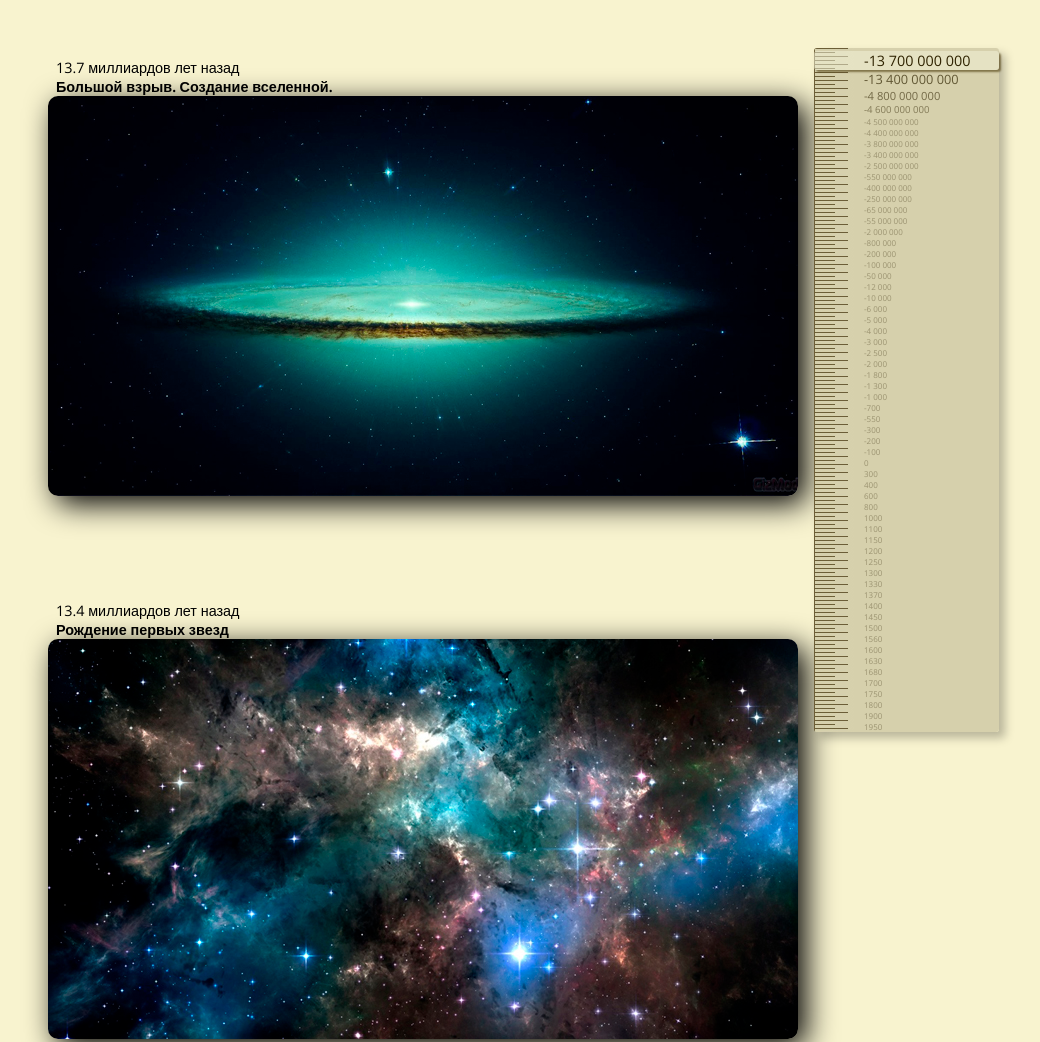
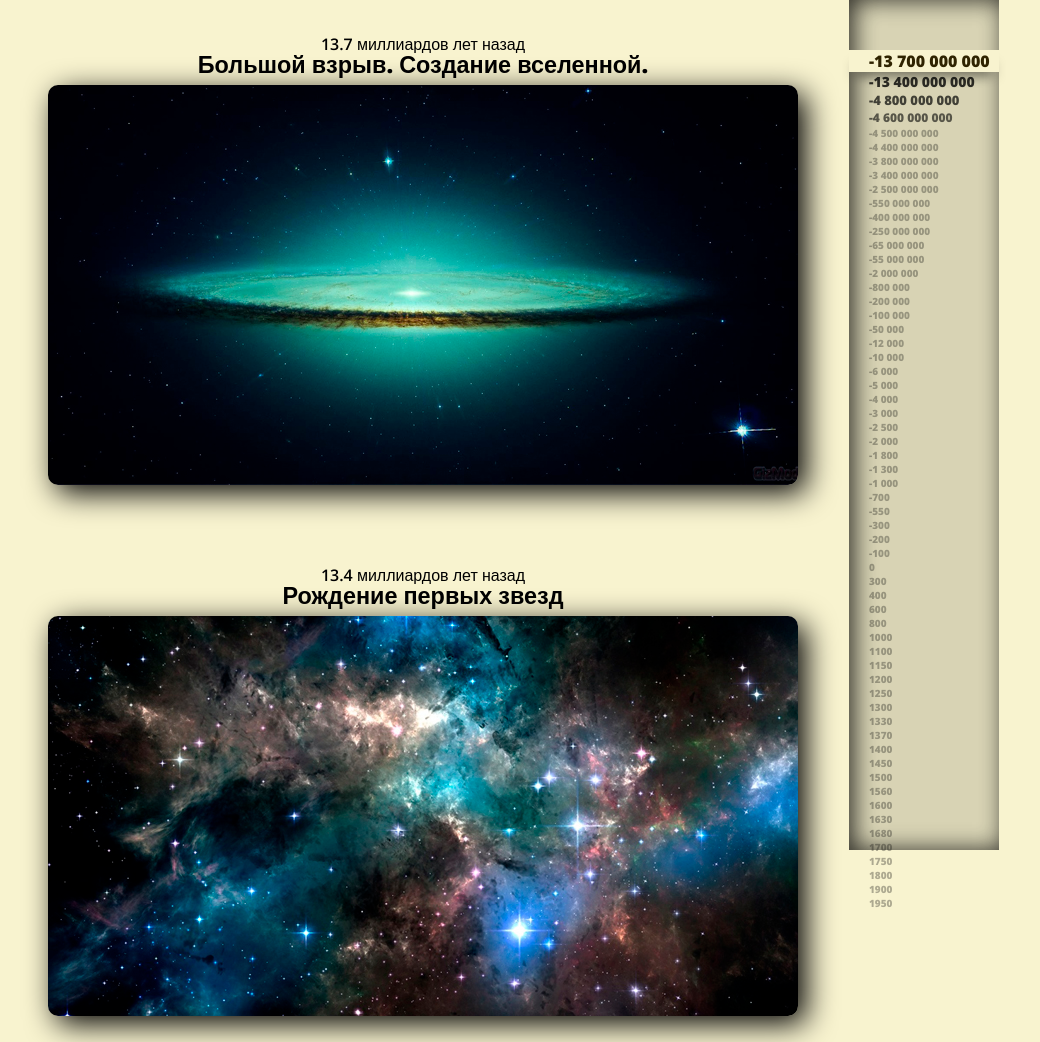
Before and after one commit to AlexFisher13/HistoryOfLife, a plain HTML site: page index.html in a window 1280 px wide. Shown: the top 1042 px of the page, without its empty margins (217-1257 px from the left). Drawn offline with nearby package versions, Linux system fonts and the light colour scheme.

Commit message:
add new style

```diff
--- a/main.js
+++ b/main.js
@@ -1,4 +1,6 @@
-$(document).ready(function(){
+$(document).ready(
+
+    function() {
     $('.time a').click(function() { //ловим клик по ссылке c классом goto
     var scroll = $(this).attr('href'); //берем атрибут href выбранного элемента
         $('.active').removeClass('active');
--- a/style.css
+++ b/style.css
@@ -1,16 +1,23 @@
-@import url('https://fonts.googleapis.com/css?family=Open+Sans');
+@import url('https://fonts.googleapis.com/css?family=Open+Sans:600,800');
 html {
-    font-family: 'Open Sans', sans-serif;
+    font-family: 'Open sans', sans-serif;
+    font-size: 20px;
 }
 body {
     display: grid;
     justify-content: center;
     background-color: #f8f3cf;
+    margin: 0;
 }
-h3, p {
+h3 {
+    margin: 0 0 5px 0;
+    text-align: center;
+}
+p {
     margin: 0;
-    font-size: 0.9em;
-    margin-left: 8px;
+    font-size: 0.8em;
+    text-align: center;
+    line-height: .5;
 }
 img {
     border-radius: 10px;
@@ -20,37 +27,37 @@ img {
 
 }
 .time {
+    height: 100%;
     position: fixed;
     right: 0;
-    margin: 5vh 5vw 0 0;
-    padding-top: 3px;
-    width: 185px;
-    background: url("line.jpg") repeat-y;
-    border-radius: 3px;
-    -webkit-box-shadow: 6px 6px 10px 0px rgba(0,0,0,.25);
-    -moz-box-shadow: 6px 6px 10px 0px rgba(0,0,0,.25);
-    box-shadow: 6px 6px 10px 0px rgba(0,0,0,.25);
+    margin: 0 5vw 0 0;
+    padding-top: 50px;
+    width: 150px;
+    background: rgba(0,0,0,.13);
+    -webkit-box-shadow: inset 5px 0px 23px 0px rgba(0,0,0,.8);
+    -moz-box-shadow: inset 5px 0px 23px 0px rgba(0,0,0,.8);
+    box-shadow: inset 5px 0px 23px 0px rgba(0,0,0,.8);
 }
 a {
     display: block;
-    padding: 0 0 0 50px;
+    padding: 0 0 0 20px;
     font-size: 0.5rem;
+    font-weight: bolder;
     text-decoration: none;
-    color: rgba(47, 35, 0, .35);
-    transition: background-color .8s, border .8s, font-size .8s, color .8s;
+    color: rgba(0, 0, 0, .3);
+    transition: background-color .5s, border .8s, font-size .8s, color .8s;
 }
 .history div {
-    padding: 50px 0;
+    padding: 40px 0;
 }
 .active {
-    border-radius: 3px;
-    font-size: 0.9rem;
+    font-size: .8rem;
     color: rgba(47, 35, 0, 1);
-    background-color: rgba(246,246,219,0.5);
-    -webkit-box-shadow: 1px 1px 1px 1px rgba(71,53,6,.75);
-    -moz-box-shadow: 1px 1px 1px 1px rgba(71,53,6,.75);
-    box-shadow: 2px 2px 2px 0px rgba(71,53,6,.6);
+    background: #f8f3cf;
+    -webkit-box-shadow: 0px 9px 13px -7px rgba(0,0,0,.8);
+    -moz-box-shadow: 0px 9px 13px -7px rgba(0,0,0,.8);
+    box-shadow: 0px 9px 13px -7px rgba(0,0,0,.8);
 }
-.preactive1 {font-size: .8rem; color: rgba(47, 35, 0, .7);}
-.preactive2 {font-size: .7rem; color: rgba(47, 35, 0, .6);}
-.preactive3 {font-size: .6rem; color: rgba(47, 35, 0, .5);}
+.preactive1 {font-size: .7rem; color: rgba(0, 0, 0, .8);}
+.preactive2 {font-size: .65rem; color: rgba(0, 0, 0, .7);}
+.preactive3 {font-size: .6rem; color: rgba(0, 0, 0, .6);}
```
Also changed, not shown: line.jpg (deleted).
